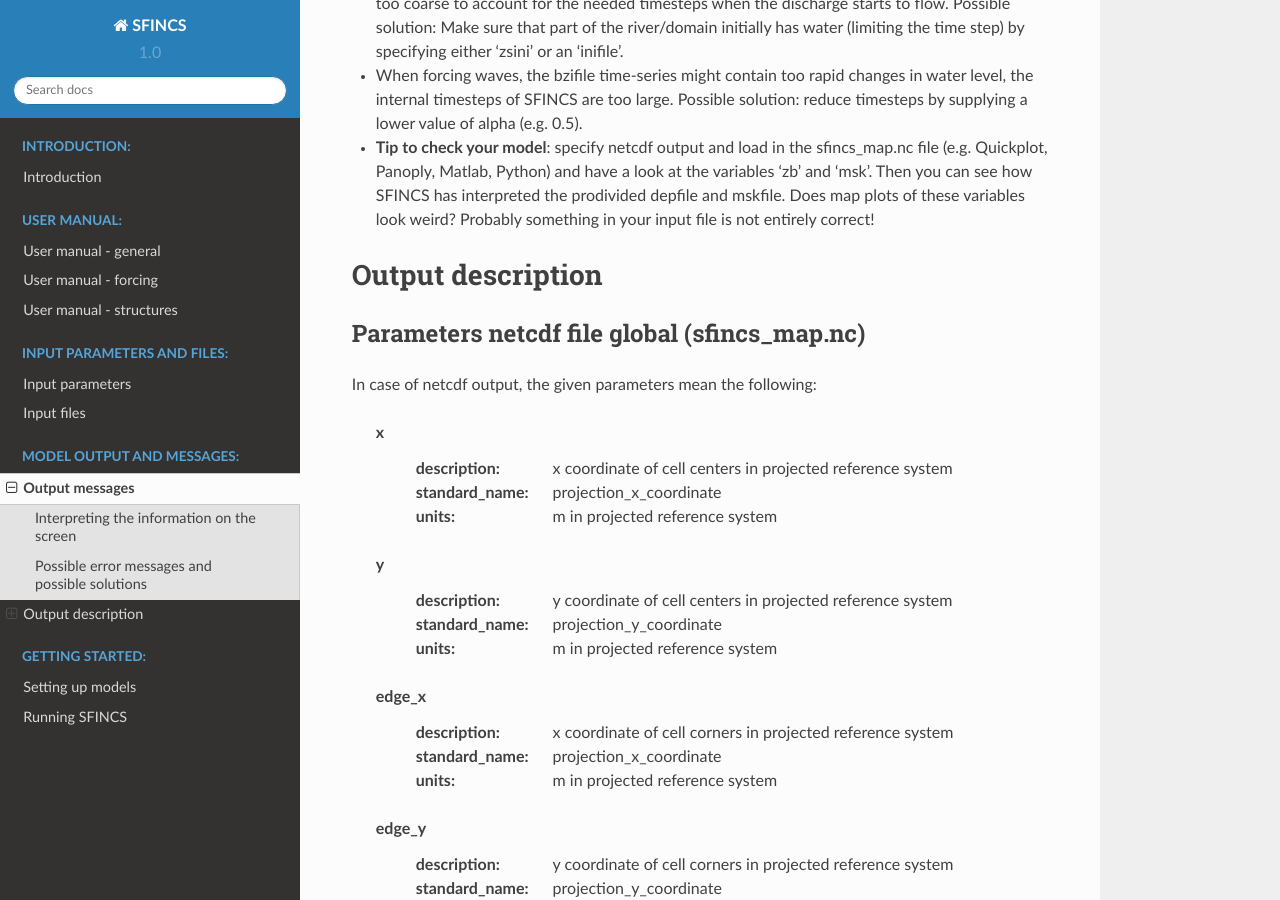
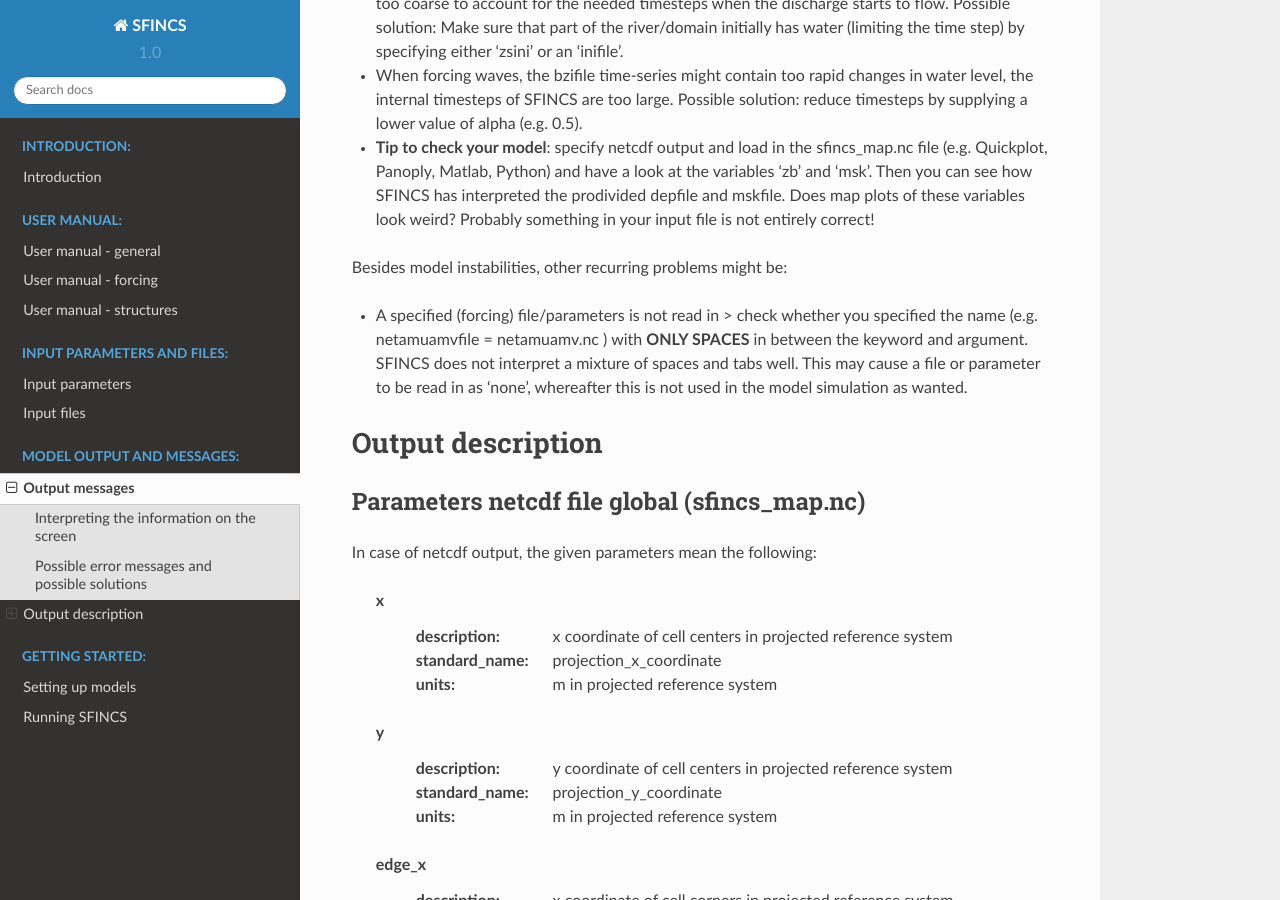
Before and after one commit to Leynse/SFINCS, a Sphinx documentation site: the page built from docs/output.rst, in a window 1280 px wide and 900 px high, scrolled down 2273 px. Built offline with Sphinx 7.4.7 and the Read the Docs theme 2.0.0, drawn with Linux system fonts in a browser that asks for light colours.

Commit message:
- Add error explanation of mixed tabs and spaces

```diff
--- a/docs/output.rst
+++ b/docs/output.rst
@@ -106,6 +106,12 @@ Possible problems can be:
 - When forcing waves, the bzifile time-series might contain too rapid changes in water level, the internal timesteps of SFINCS are too large. Possible solution: reduce timesteps by supplying a lower value of alpha (e.g. 0.5).
 
 - **Tip to check your model**: specify netcdf output and load in the sfincs_map.nc file (e.g. Quickplot, Panoply, Matlab, Python) and have a look at the variables 'zb' and 'msk'. Then you can see how SFINCS has interpreted the prodivided depfile and mskfile. Does map plots of these variables look weird? Probably something in your input file is not entirely correct!
+
+
+Besides model instabilities, other recurring problems might be:
+
+- A specified (forcing) file/parameters is not read in > check whether you specified the name (e.g. netamuamvfile   = netamuamv.nc ) with **ONLY SPACES** in between the keyword and argument. SFINCS does not interpret a mixture of spaces and tabs well. This may cause a file or parameter to be read in as 'none', whereafter this is not used in the model simulation as wanted.
+
 
 Output description
 ======================
```
